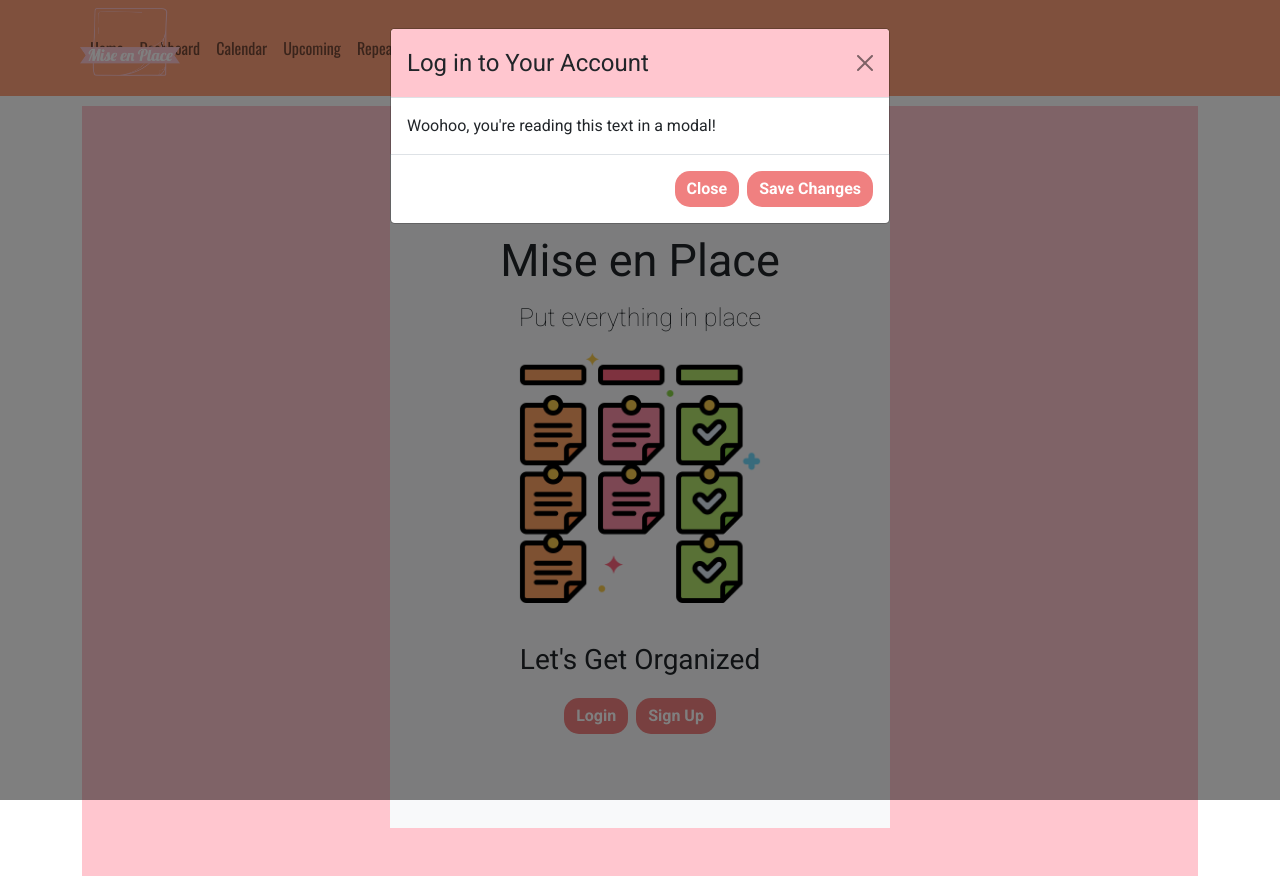
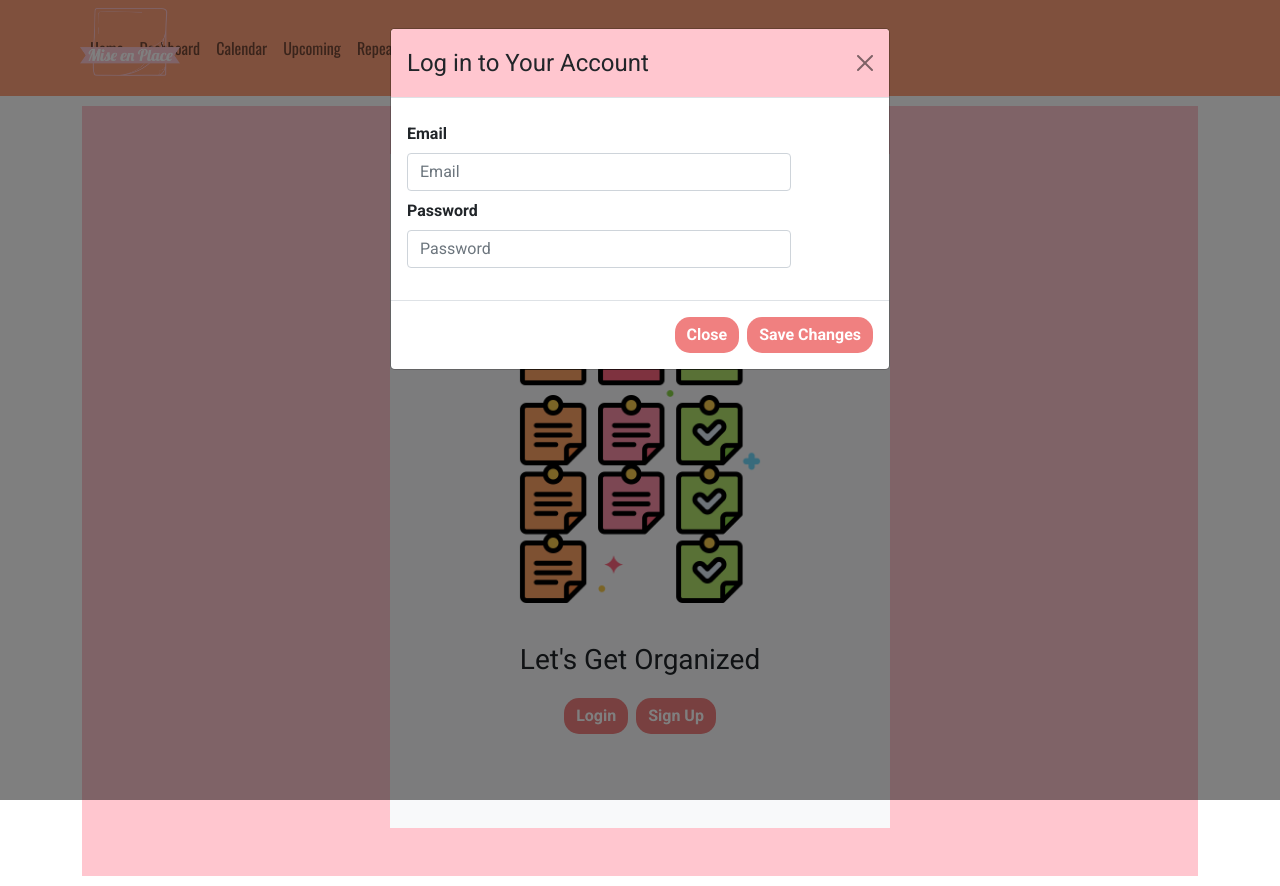
Before and after one commit to jvbridge/mise-en-place-react, a React (Create React App) app in the folder src/client/: page / in a window 1280 px wide. Both pictures are taken after a click on the button "Login". Built offline with nearby package versions, Linux system fonts and the light colour scheme.

Commit message:
refactored into wone modal

```diff
--- a/src/client/src/pages/Homepage/index.tsx
+++ b/src/client/src/pages/Homepage/index.tsx
@@ -1,26 +1,19 @@
 import { useState } from 'react';
-import { Modal, Button } from 'react-bootstrap';
+import { Modal, Button, Form } from 'react-bootstrap';
 import kanban from './kanban.png';
 
 function Homepage() {
-  const [showSignup, setSignup] = useState(false);
-  const [showLogin, setLogin] = useState(false);
+  const [showModal, setModal] = useState(false);
 
-  const handleCloseLogin = () => {
-    setLogin(false);
+  const handleCloseModal = () => {
+    setModal(false);
   };
 
-  const handleOpenLogin = () => {
-    setLogin(true);
+  const handleOpenModal = () => {
+    setModal(true);
   };
 
-  const handleCloseSignup = () => {
-    setSignup(false);
-  };
-
-  const handleOpenSignup = () => {
-    setSignup(true);
-  };
+  // TODO: attach to backend
 
   return (
     <>
@@ -37,7 +30,7 @@ function Homepage() {
                 <Button
                   type="button"
                   className="btn btn-dark"
-                  onClick={handleOpenLogin}
+                  onClick={handleOpenModal}
                 >
                   Login
                 </Button>
@@ -45,7 +38,7 @@ function Homepage() {
                 <Button
                   type="button"
                   className="btn btn-dark"
-                  onClick={handleOpenSignup}
+                  onClick={handleOpenModal}
                 >
                   Sign Up
                 </Button>
@@ -56,32 +49,54 @@ function Homepage() {
       </body>
 
       {/* log in modal */}
-      <Modal show={showLogin} onHide={handleCloseLogin}>
+      <Modal show={showModal} onHide={handleCloseModal}>
         <Modal.Header closeButton>
           <Modal.Title>Log in to Your Account</Modal.Title>
         </Modal.Header>
-        <Modal.Body>Woohoo, you're reading this text in a modal!</Modal.Body>
+        <Modal.Body>
+          <Form className="signup-form">
+            <div className="row mb-3">
+              <Form.Label
+                for="inputEmailSignUp"
+                className="col-4 col-form-label"
+              >
+                Email
+              </Form.Label>
+              <div className="col-sm-10">
+                <Form.Control
+                  type="text"
+                  className="form-control"
+                  id="email-input-signup"
+                  placeholder="Email"
+                />
+              </div>
+
+              <Form.Label
+                for="inputPasswordSign"
+                className="col-4 col-form-label"
+              >
+                Password
+              </Form.Label>
+              <div className="col-sm-10">
+                <Form.Control
+                  type="password"
+                  className="form-control"
+                  id="password-input-signup"
+                  placeholder="Password"
+                />
+              </div>
+            </div>
+          </Form>
+        </Modal.Body>
         <Modal.Footer>
-          <Button variant="secondary" onClick={handleCloseLogin}>
+          <Button
+            variant="secondary"
+            className="btn btn-secondary"
+            onClick={handleCloseModal}
+          >
             Close
           </Button>
-          <Button variant="primary" onClick={handleCloseLogin}>
-            Save Changes
-          </Button>
-        </Modal.Footer>
-      </Modal>
-
-      {/* sign up modal */}
-      <Modal show={showSignup} onHide={handleCloseSignup}>
-        <Modal.Header closeButton>
-          <Modal.Title>Create Your Account</Modal.Title>
-        </Modal.Header>
-        <Modal.Body>Woohoo, you're reading this text in a modal!</Modal.Body>
-        <Modal.Footer>
-          <Button variant="secondary" onClick={handleCloseSignup}>
-            Close
-          </Button>
-          <Button variant="primary" onClick={handleCloseSignup}>
+          <Button variant="primary" onClick={handleCloseModal}>
             Save Changes
           </Button>
         </Modal.Footer>
```
